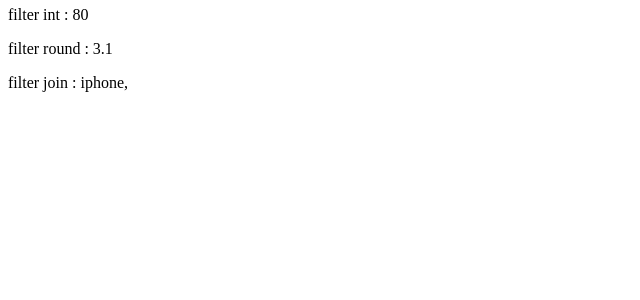
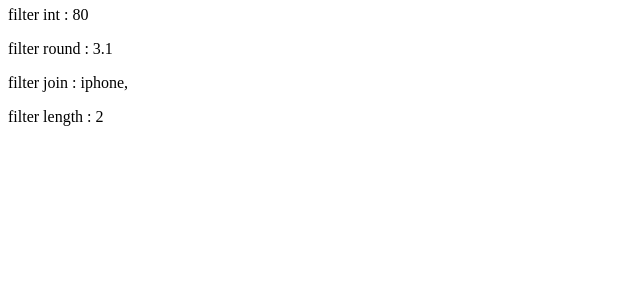
Before and after one commit to richie20502/flaskCero, a Flask app: page /filter/1 in a window 1280 px wide. Shown: the part 345-645 px from the top of the page, without its empty margins (0-640 px from the left). Run offline with Flask 2, Linux system fonts and the light colour scheme.

Commit message:
filter length

```diff
--- a/flask_app/my_app/templates/product/filter.html
+++ b/flask_app/my_app/templates/product/filter.html
@@ -23,3 +23,6 @@
 <p>
     filter join : {{ ["iphone",ipad] | join(",") }}
 </p>
+<p>
+    filter length : {{ ["iphone",ipad] | length }}
+</p>
```
